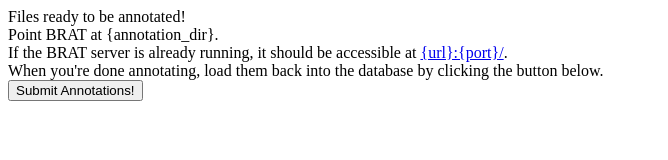
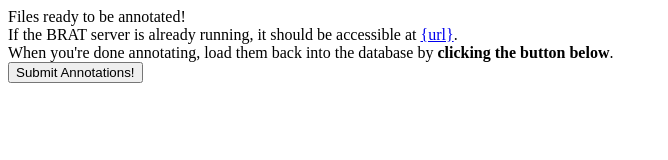
Before and after one commit to ryanaustincarlson/moocdb, a plain HTML site: page annotate/submit_annotations.html in a window 1280 px wide. Shown: the whole page, without its empty margins (0-668 px from the left). Drawn offline with Linux system fonts and the light colour scheme.

Commit message:
modified submit_annotations text to make it a little easier to read / use

```diff
--- a/annotate/submit_annotations.html
+++ b/annotate/submit_annotations.html
@@ -7,9 +7,8 @@
     <body>
 
         Files ready to be annotated!<br>
-        Point BRAT at {annotation_dir}.<br>
-        If the BRAT server is already running, it should be accessible at <a href="{url}:{port}" target="_blank">{url}:{port}/</a>. <br>
-        When you're done annotating, load them back into the database by clicking the button below.
+        If the BRAT server is already running, it should be accessible at <a href="{url}:{port}/index.xhtml#/{annotation_dir}" target="_blank">{url}</a>. <br>
+        When you're done annotating, load them back into the database by <b>clicking the button below</b>.
 
         <form method="post" action="/submit_annotations">
             <input type="hidden" name="basedir" value="{basedir}">
```
